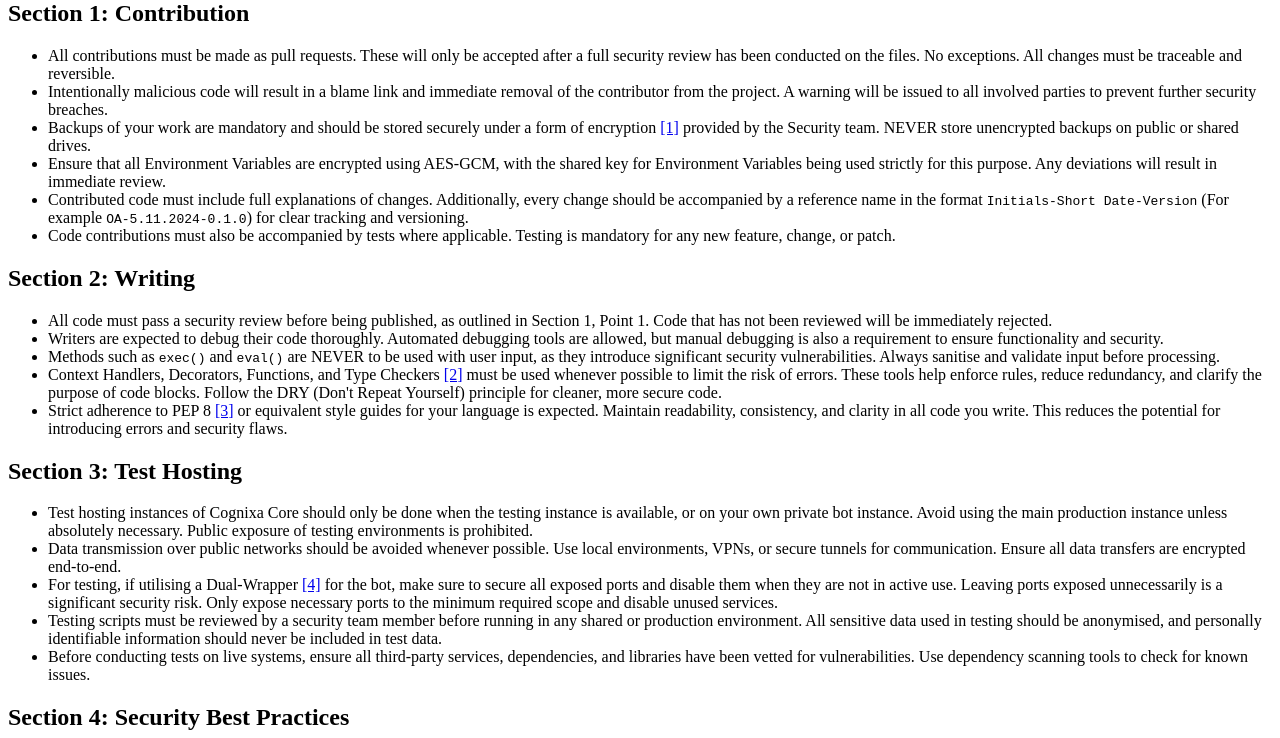
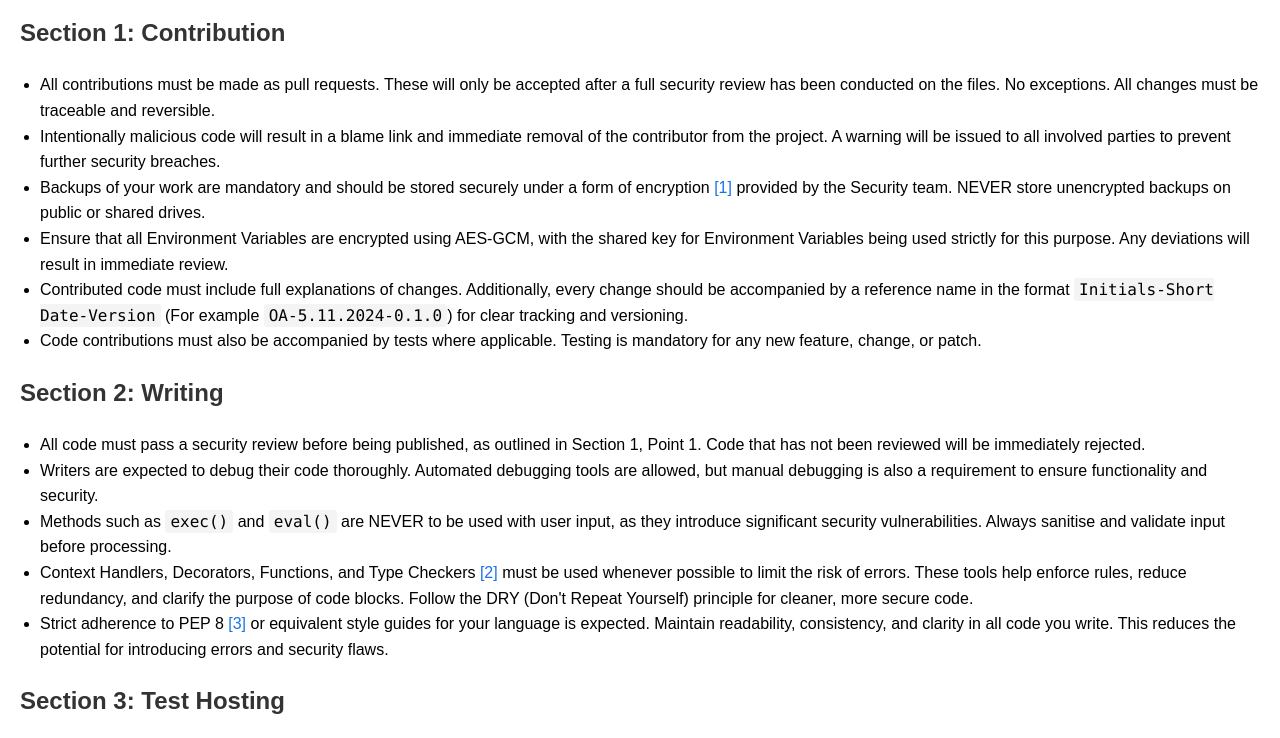
Before and after one commit to Cognixa-Technologies/cognixa-policies, a plain HTML site: page index.html in a window 1280 px wide. Shown: the part 80-818 px from the top of the page. Drawn offline with Linux system fonts and the light colour scheme.

Commit message:
Update index.html

```diff
--- a/index.html
+++ b/index.html
@@ -4,7 +4,7 @@
   <meta charset="UTF-8">
   <meta name="viewport" content="width=device-width, initial-scale=1.0">
   <title>Security Policy for Developing</title>
-  <link rel="stylesheet" href="web.css">
+  <link rel="stylesheet" href="styles.css">
 </head>
 <body>
   <h1>Security Policy for Developing</h1>
```
